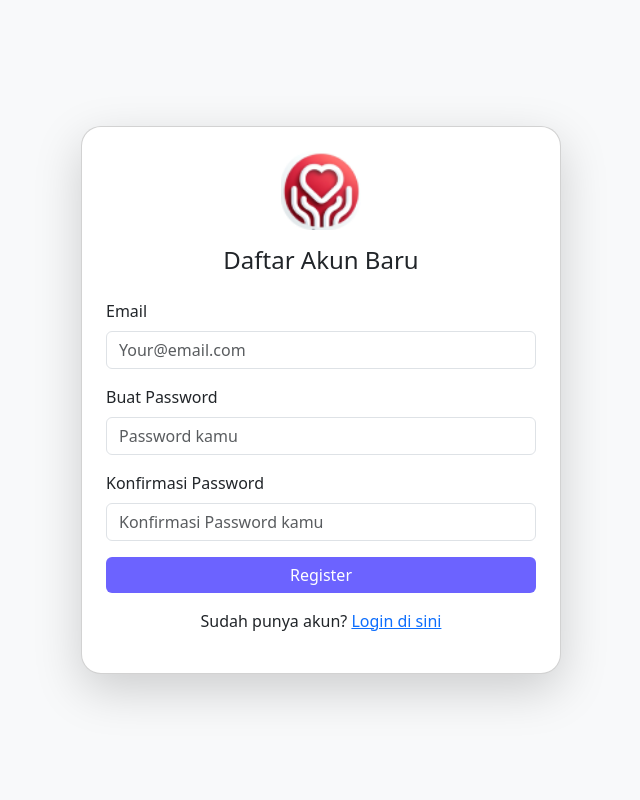
After one commit to Eval04/Aiva-care, a PHP site: page /register.php in a window 1280 px wide. The commit adds this page. Shown: the whole page, without its empty margins (319-959 px from the left). Run offline with PHP 8.4, Linux system fonts and the light colour scheme.

Commit message:
fix login

```diff
--- /dev/null
+++ b/register.php
@@ -0,0 +1,112 @@
+<?php
+// Koneksi ke database
+include("connection/koneksi.php");
+
+// Pesan untuk notifikasi
+$message = '';
+
+if ($_SERVER['REQUEST_METHOD'] === 'POST') {
+    $email = $_POST['email'];
+    $password = $_POST['password'];
+    $confirm_password = $_POST['confirm_password'];
+
+    // Validasi input
+    if (empty($email) || empty($password) || empty($confirm_password)) {
+        $message = 'Semua field harus diisi!';
+    } elseif ($password !== $confirm_password) {
+        $message = 'Password dan Konfirmasi Password tidak cocok!';
+    } else {
+        // Periksa apakah email sudah terdaftar
+        $check_email_sql = "SELECT * FROM users WHERE email = ?";
+        $check_email_stmt = $conn->prepare($check_email_sql);
+        $check_email_stmt->bind_param('s', $email);
+        $check_email_stmt->execute();
+        $check_email_result = $check_email_stmt->get_result();
+
+        if ($check_email_result->num_rows > 0) {
+            $message = 'Email sudah terdaftar!';
+        } else {
+            // Hashing password untuk keamanan
+            $hashed_password = password_hash($password, PASSWORD_DEFAULT);
+
+            // Simpan data pengguna ke database
+            $sql = "INSERT INTO users (email, password) VALUES (?, ?)";
+            $stmt = $conn->prepare($sql);
+            $stmt->bind_param('ss', $email, $hashed_password);
+
+            if ($stmt->execute()) {
+                $message = 'Registrasi berhasil! Silakan login.';
+            } else {
+                $message = 'Terjadi kesalahan saat mendaftar. Silakan coba lagi.';
+            }
+        }
+    }
+}
+?>
+
+<!DOCTYPE html>
+<html lang="en">
+<head>
+    <meta charset="UTF-8">
+    <meta name="viewport" content="width=device-width, initial-scale=1.0">
+    <title>Aiva Care - Register</title>
+    <!-- Link ke CSS Bootstrap -->
+    <link href="https://cdn.jsdelivr.net/npm/bootstrap@5.3.3/dist/css/bootstrap.min.css" rel="stylesheet" crossorigin="anonymous">
+    <style>
+        body {
+            background-color: #f8f9fa;
+        }
+        .card {
+            border-radius: 20px;
+        }
+        .btn-primary {
+            background-color: #6c63ff;
+            border: none;
+        }
+        .btn-primary:hover {
+            background-color: #5a54e0;
+        }
+    </style>
+</head>
+<body class="d-flex justify-content-center align-items-center vh-100">
+    <div class="card shadow-lg p-4" style="width: 30rem;">
+        <div class="text-center">
+            <img src="img/Sircle logo.png" alt="Aiva Care Logo" style="width: 80px;" class="mb-3">
+            <h4 class="mb-4">Daftar Akun Baru</h4>
+        </div>
+
+        <?php if (!empty($message)): ?>
+            <div class="alert alert-warning text-center" role="alert">
+                <?= htmlspecialchars($message) ?>
+            </div>
+        <?php endif; ?>
+
+        <form method="POST">
+            <!-- Email Input -->
+            <div class="mb-3">
+                <label for="email" class="form-label">Email</label>
+                <input type="email" class="form-control" id="email" name="email" placeholder="Your@email.com" required>
+            </div>
+            <!-- Password Input -->
+            <div class="mb-3">
+                <label for="password" class="form-label">Buat Password</label>
+                <input type="password" class="form-control" id="password" name="password" placeholder="Password kamu" required>
+            </div>
+            <!-- Confirm Password Input -->
+            <div class="mb-3">
+                <label for="confirm_password" class="form-label">Konfirmasi Password</label>
+                <input type="password" class="form-control" id="confirm_password" name="confirm_password" placeholder="Konfirmasi Password kamu" required>
+            </div>
+            <!-- Register Button -->
+            <button type="submit" class="btn btn-primary w-100">Register</button>
+        </form>
+
+        <div class="text-center mt-3">
+            <p>Sudah punya akun? <a href="login.php">Login di sini</a></p>
+        </div>
+    </div>
+
+    <!-- Script Bootstrap JS -->
+    <script src="https://cdn.jsdelivr.net/npm/bootstrap@5.3.3/dist/js/bootstrap.bundle.min.js" crossorigin="anonymous"></script>
+</body>
+</html>
```
Also changed, not shown: login.php (+61 -9 lines), img/Google_icon.png (added), img/Sircle logo.png (added).
